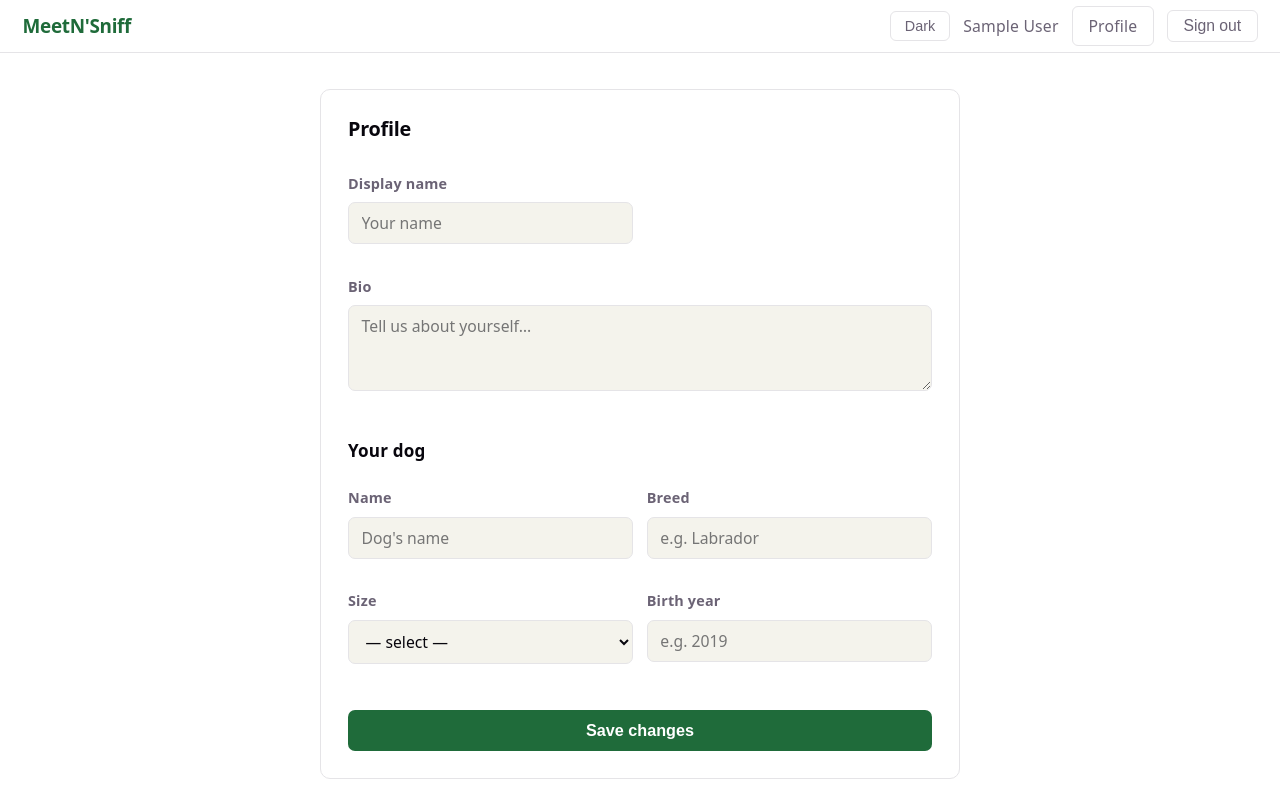
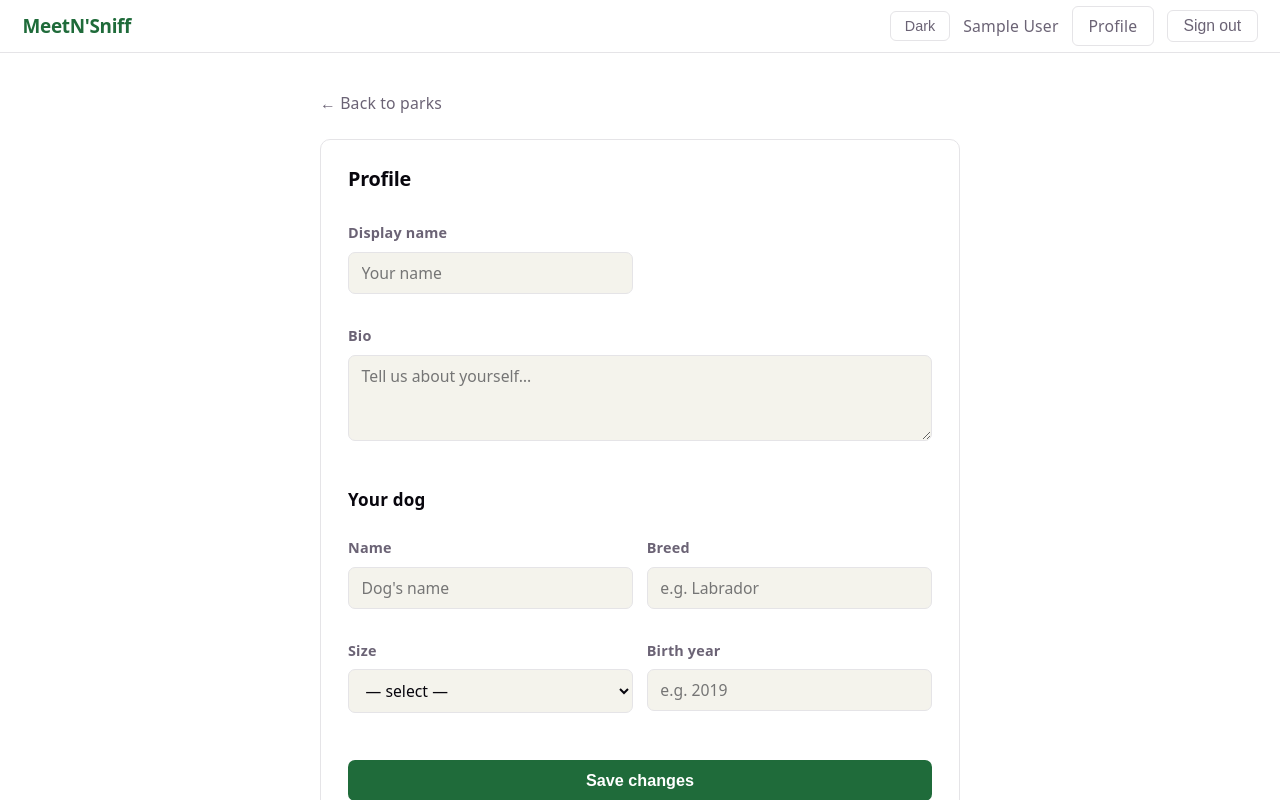
Before and after one commit to Map4uk14/MeetN-Sniff_frontend, a Vue app: page /profile in a window 1280 px wide. Shown: the top 800 px of the page. Built offline with nearby package versions, Linux system fonts and the light colour scheme; no server answers; sample sign-in values are in the browser's storage.

Commit message:
feat: add back to parks link on profile page

```diff
--- a/src/views/Profile.vue
+++ b/src/views/Profile.vue
@@ -94,6 +94,7 @@ async function deleteAccount() {
 
 <template>
   <div class="profile-page">
+    <RouterLink to="/" class="back-btn">← Back to parks</RouterLink>
     <div v-if="loading" class="loading-text">Loading profile…</div>
 
     <div v-else class="profile-content">
@@ -184,6 +185,19 @@ async function deleteAccount() {
   max-width: 640px;
   margin: 0 auto;
   padding: 2rem 1rem;
+}
+
+.back-btn {
+  display: inline-block;
+  margin-bottom: 1.25rem;
+  font-size: 0.875rem;
+  color: var(--text);
+  text-decoration: none;
+  transition: color 0.15s;
+}
+
+.back-btn:hover {
+  color: var(--accent);
 }
 
 .loading-text {
```
